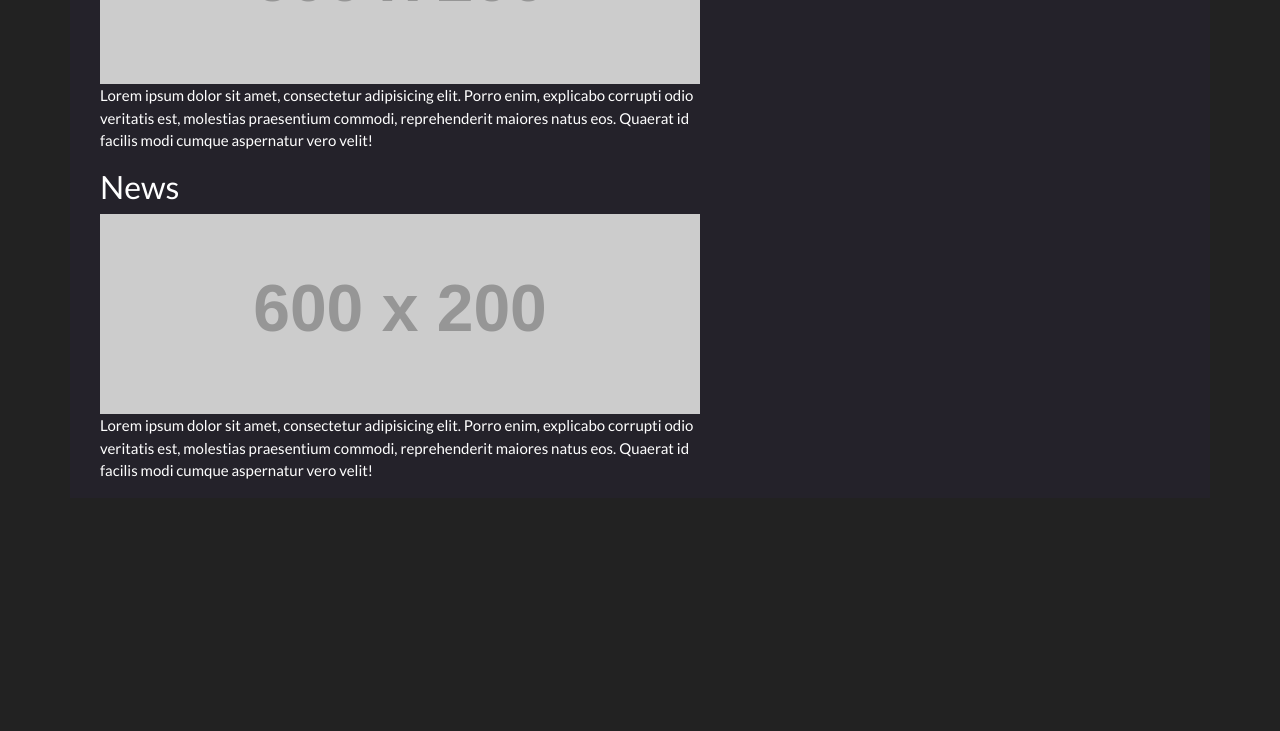
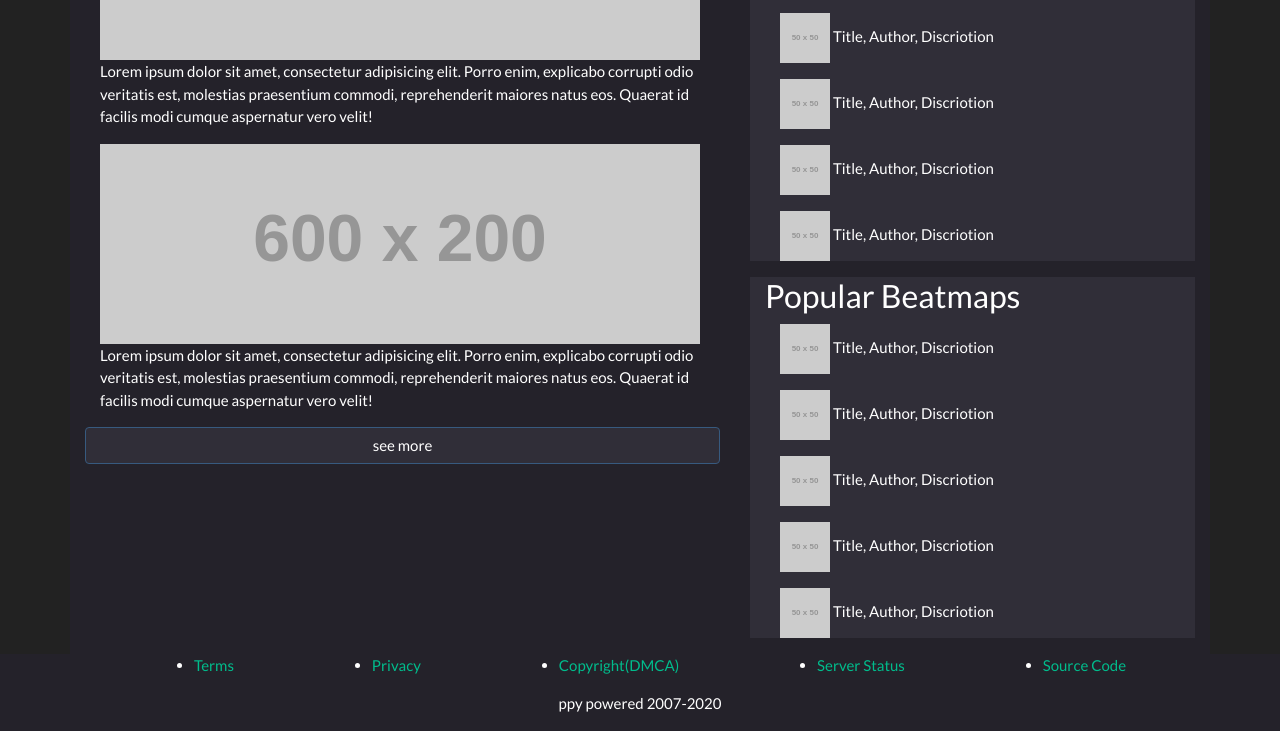
Before and after one commit to ChaonengTan/SPD1.2-BootstrapWebpageClone, a plain HTML site: page index.html in a window 1280 px wide. Shown: the part 715-1446 px from the top of the page. Before the commit the page ends 1213 px from the top, so only its background shows below. Drawn offline with nearby package versions, Linux system fonts and the light colour scheme; placeholder pictures from the web are drawn by us.

Commit message:
+newRanked, +popular, +footer

```diff
--- a/index.html
+++ b/index.html
@@ -15,6 +15,7 @@
             <span class="navbar-toggler-icon"></span>
         </button>
         <div class="collapse navbar-collapse" id="navbarText">
+            <!--LeftNav-->
             <ul class="navbar-nav mr-auto">
                 <li class="nav-item active">
                     <a class="nav-link" href="#">home <span class="sr-only">(current)</span></a>
@@ -38,6 +39,7 @@
                     <button type="button" class="btn btn-link"><img src="images/magGlass.png" height="30"></button>
                 </li>
             </ul>
+            <!--RightNav-->
             <span class="navbar-text">
                 <img src="images/twitterBird.png" height="30">
                 <img src="images/heart.png" height="30">
@@ -76,38 +78,120 @@
             </div>
         </nav>
         <div class="row" style="background-color: #24222A;">
+            <!--Col1-->
             <div class="col">
                 <div class="container">
-                    <h3>News</h3>
+                    <br><h3>News</h3>
                     <figure>
                         <img src="http://via.placeholder.com/600x200">
                         <figcaption >Lorem ipsum dolor sit amet, consectetur adipisicing elit. Porro enim, explicabo corrupti odio veritatis est, molestias praesentium commodi, reprehenderit maiores natus eos. Quaerat id facilis modi cumque aspernatur vero velit!</figcaption>
                     </figure>
                 </div>
                 <div class="container">
-                    <h3>News</h3>
                     <figure>
                         <img src="http://via.placeholder.com/600x200">
                         <figcaption >Lorem ipsum dolor sit amet, consectetur adipisicing elit. Porro enim, explicabo corrupti odio veritatis est, molestias praesentium commodi, reprehenderit maiores natus eos. Quaerat id facilis modi cumque aspernatur vero velit!</figcaption>
                     </figure>
                 </div>
                 <div class="container">
-                    <h3>News</h3>
                     <figure>
                         <img src="http://via.placeholder.com/600x200">
                         <figcaption >Lorem ipsum dolor sit amet, consectetur adipisicing elit. Porro enim, explicabo corrupti odio veritatis est, molestias praesentium commodi, reprehenderit maiores natus eos. Quaerat id facilis modi cumque aspernatur vero velit!</figcaption>
                     </figure>
                 </div>
+                <button type="button" class="btn btn-primary btn-block text-center" style="background-color: #302E38;">see more</button>
             </div>
+            <!--Col2-->
             <div class="col-md-5">
-                <div class="container">
-                    <img src="http://via.placeholder.com/400x200" alt=""><br><br>
+                <div class="container" style="background-color: #302E38;">
+                    <br><img src="http://via.placeholder.com/400x200" alt=""><br><br>
                     <button type="button" class="btn btn-primary btn-block text-left">Download osu!</button>
                     <button type="button" class="btn btn-success btn-block text-left">Support osu!</button>
-                    <button type="button" class="btn btn-danger btn-block text-left">osu!store</button>
+                    <button type="button" class="btn btn-danger btn-block text-left">osu!store</button><br>
+                </div>
+                <div class="container" style="background-color: #302E38;">
+                    <h3>New Ranked Beatmaps</h3>
+                    <div class="container">
+                        <figure>
+                            <img src="http://via.placeholder.com/50x50">
+                            <caption>Title, Author, Discriotion</caption>
+                        </figure>
+                    </div>
+                    <div class="container">
+                        <figure>
+                            <img src="http://via.placeholder.com/50x50">
+                            <caption>Title, Author, Discriotion</caption>
+                        </figure>
+                    </div>
+                    <div class="container">
+                        <figure>
+                            <img src="http://via.placeholder.com/50x50">
+                            <caption>Title, Author, Discriotion</caption>
+                        </figure>
+                    </div>
+                    <div class="container">
+                        <figure>
+                            <img src="http://via.placeholder.com/50x50">
+                            <caption>Title, Author, Discriotion</caption>
+                        </figure>
+                    </div>
+                    <div class="container">
+                        <figure>
+                            <img src="http://via.placeholder.com/50x50">
+                            <caption>Title, Author, Discriotion</caption>
+                        </figure>
+                    </div>
+                </div>
+                <div class="container" style="background-color: #302E38;">
+                    <h3>Popular Beatmaps</h3>
+                    <div class="container">
+                        <figure>
+                            <img src="http://via.placeholder.com/50x50">
+                            <caption>Title, Author, Discriotion</caption>
+                        </figure>
+                    </div>
+                    <div class="container">
+                        <figure>
+                            <img src="http://via.placeholder.com/50x50">
+                            <caption>Title, Author, Discriotion</caption>
+                        </figure>
+                    </div>
+                    <div class="container">
+                        <figure>
+                            <img src="http://via.placeholder.com/50x50">
+                            <caption>Title, Author, Discriotion</caption>
+                        </figure>
+                    </div>
+                    <div class="container">
+                        <figure>
+                            <img src="http://via.placeholder.com/50x50">
+                            <caption>Title, Author, Discriotion</caption>
+                        </figure>
+                    </div>
+                    <div class="container">
+                        <figure>
+                            <img src="http://via.placeholder.com/50x50">
+                            <caption>Title, Author, Discriotion</caption>
+                        </figure>
+                    </div>
                 </div>
             </div>
         </div>
     </div>
+    <!--Footer-->
+    <footer style="background-color: #24222A;">
+        <div class="container md">
+            <div class="d-flex flex-column text-center">
+                <ul class="d-flex flex-row justify-content-around">
+                    <li><a href="">Terms</a></li>
+                    <li><a href="">Privacy</a></li>
+                    <li><a href="">Copyright(DMCA)</a></li>
+                    <li><a href="">Server Status</a></li>
+                    <li><a href="">Source Code</a></li>
+                </ul>
+                <p>ppy powered 2007-2020</p>
+            </div>
+        </div>
+    </footer>
 </body>
 </html>
```
